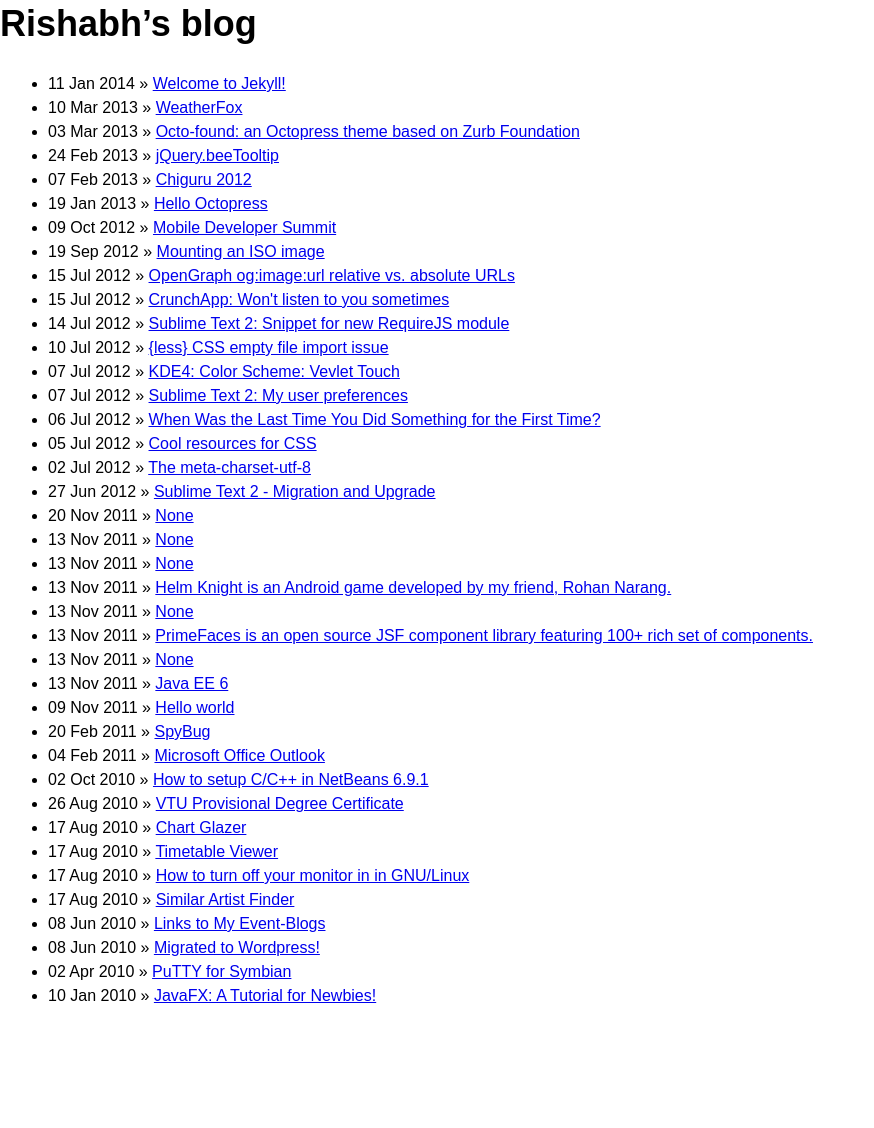
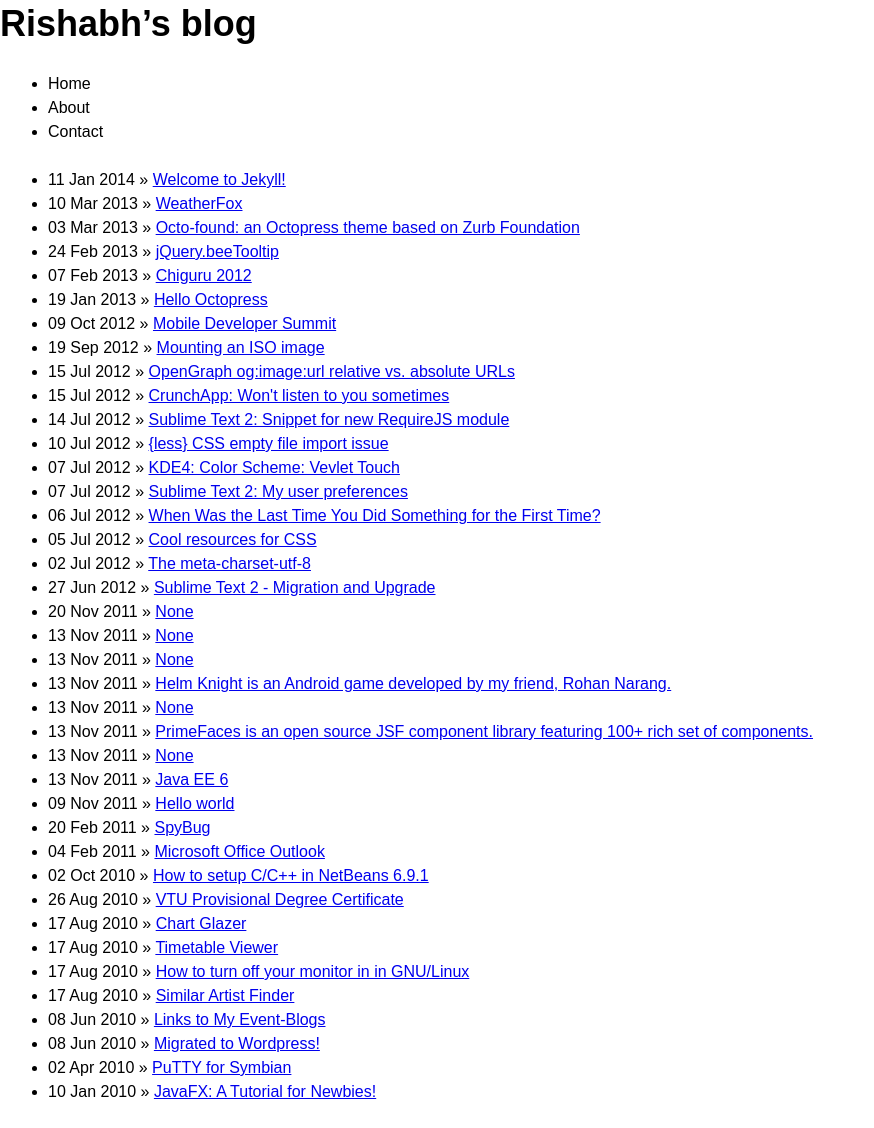
Before and after one commit to rishabh-ink/rishabhsrao.github.io, a Jekyll site: the page built from index.html, in a window 1280 px wide. Shown: the whole page, without its empty margins (0-874 px from the left). Built offline with Jekyll 4.4.1, drawn with Linux system fonts in a browser that asks for light colours; Markdown is read by kramdown in place of the engine named in the settings; before the commit the page ends 1032 px from its top, so only the background shows below that.

Commit message:
Test-driving CSSWizardryGrid.

```diff
--- a/_includes/header.html
+++ b/_includes/header.html
@@ -1,3 +1,10 @@
 <header class="header">
   <h1 class="header__title header__title--hidden">{{ site.title }}</h1>
+  <nav>
+    <ul class="header__menu">
+      <li>Home</li>
+      <li>About</li>
+      <li>Contact</li>
+    </ul>
+  </nav>
 </header>
--- a/css/ui/_container.scss
+++ b/css/ui/_container.scss
@@ -1,2 +1,3 @@
 .container {
+  @extend .grid;
 }
--- a/css/ui/_header.scss
+++ b/css/ui/_header.scss
@@ -0,0 +1,5 @@
+.header {
+  @extend .grid__item;
+  @extend .portable--one-whole;
+  @extend .desk--one-half;
+}
```
